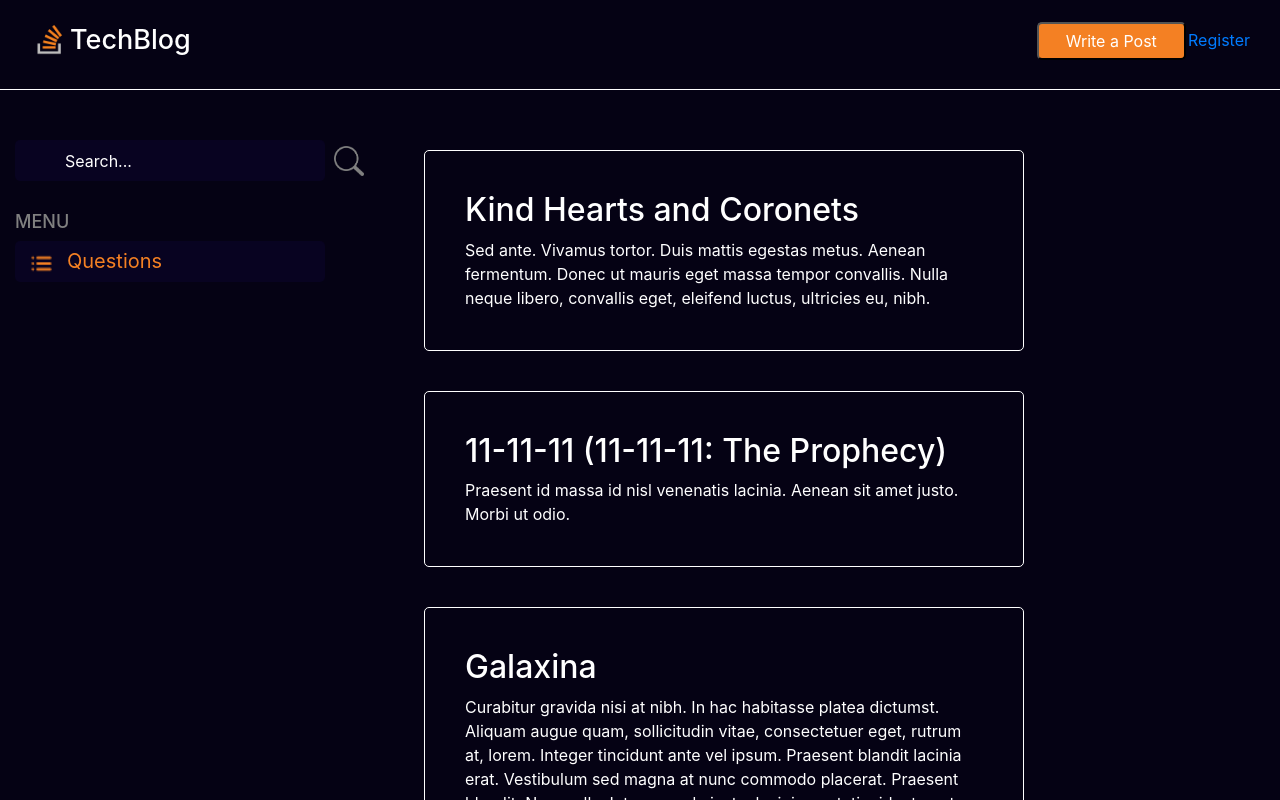
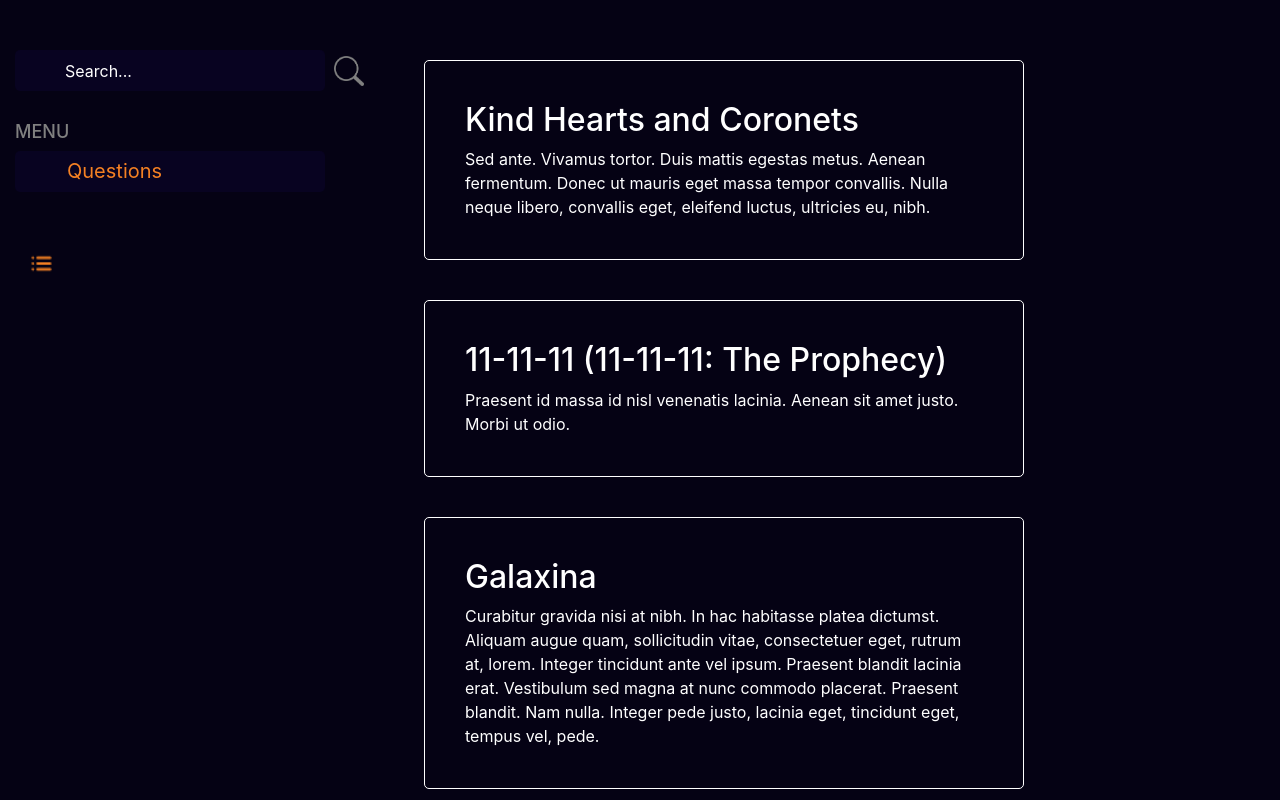
Before and after one commit to viniromao/blogBackEnd, a React (Create React App) app in the folder src/webapp/blog/: page / in a window 1280 px wide. Shown: the top 800 px of the page. Built offline with nearby package versions, Linux system fonts and the light colour scheme.

Commit message:
if else main page

```diff
--- a/src/webapp/blog/src/App.js
+++ b/src/webapp/blog/src/App.js
@@ -3,7 +3,6 @@
 import NewPost from "./components/NewPost";
 import { Routes, Route, BrowserRouter } from 'react-router-dom'
 import Mainpage from "./components/Mainpage";
-
 
 function App() {
   return (
--- a/src/webapp/blog/src/components/Mainpage/index.js
+++ b/src/webapp/blog/src/components/Mainpage/index.js
@@ -6,9 +6,17 @@
 import data from '../Post/data.json'
 
 const Mainpage = () => {
+
     return (
         <>
-            <NavBar />
+            {() => {
+                if (localStorage.getItem('authenticated') == "true") {
+                    return (<NavBarAuthenticated />)
+                } else {
+                    return (<NavBar />)
+                }
+            }
+            }
             <div className='leftpanel_post'>
                 <Leftpanel />
                 <Post className='post_mainpage' data={data} />
--- a/src/webapp/blog/src/components/NavBar/index.js
+++ b/src/webapp/blog/src/components/NavBar/index.js
@@ -12,11 +12,6 @@
                     <h1 id='h1techblog'>TechBlog</h1>
                 </Link>
             </div>
-            <Link to="/newpost">
-                <button className='write-post-button' >
-                    Write a Post
-                </button>
-            </Link>
             <ul className='ul_mainpage'>
                 <li>
                     <Link to="/login">Login</Link>
```
